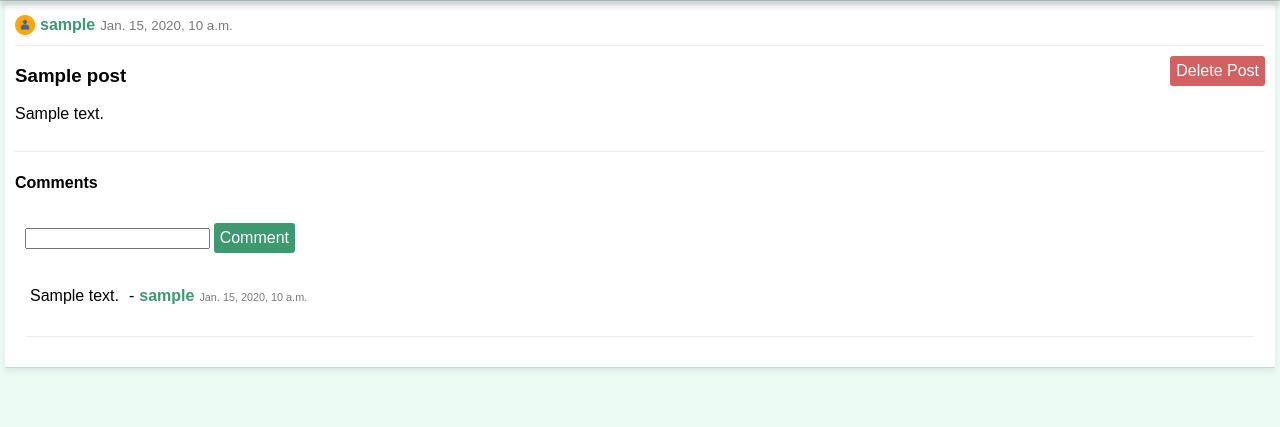
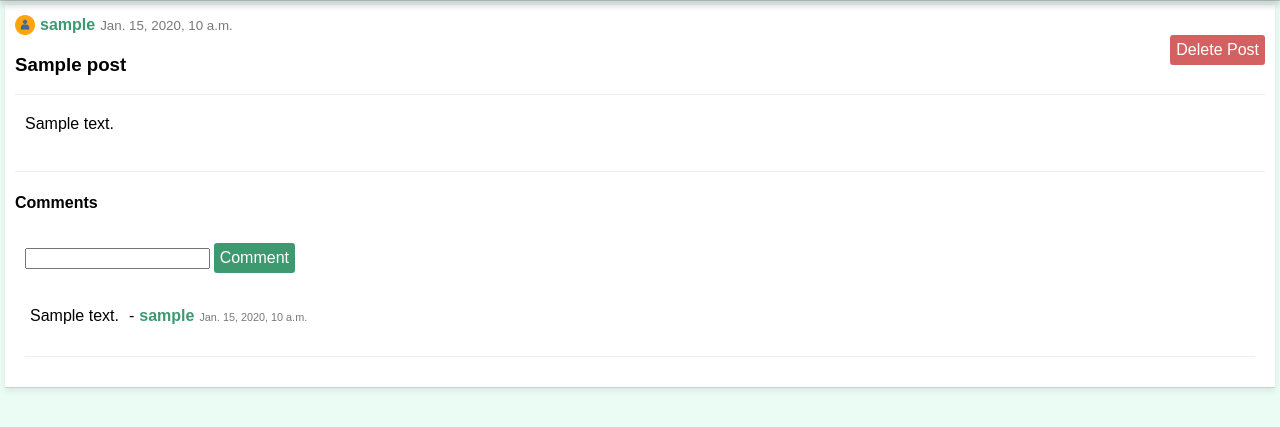
Before and after one commit to leevtori/CMPUT404-project, a Django app: page /posts/00000000-0000-0000-0000-000000000001 in a window 1280 px wide. Shown: the part 50-477 px from the top of the page. Run offline with Django 3.2, Linux system fonts and the light colour scheme; a user stored in the database is signed in; tables that the repository leaves empty hold one stand-in row (values such as "Sample post").

Commit message:
post content display

```diff
--- a/distributed_social_network/posts/templates/postview.html
+++ b/distributed_social_network/posts/templates/postview.html
@@ -178,7 +178,7 @@
         </div>
 
 
-        <hr>
+
 
         {% if user.username == post.author.username %}
         <form action={% url 'deletepost' pk=post.id %} method="get" style='float:right'>
@@ -188,7 +188,8 @@
 
 
         <h3>{{ post.title }}</h3>
-        <p>{{ post.comment }}</p>
+        <hr>
+        <div class='post_content'>
             {% if post.content_type == 'TXT' %}
                 <p>{{post.content}}</p>
             {% elif post.content_type == 'MKD' %}
@@ -198,7 +199,7 @@
             {% else %}
                 <img id="post_image">
             {% endif %}
-
+        </div>
 
 
         <hr>
--- a/distributed_social_network/static/css/post_detail.css
+++ b/distributed_social_network/static/css/post_detail.css
@@ -33,6 +33,10 @@
     cursor: pointer;
 }
 
+div.post_content{
+    padding:10px;
+}
+
 div.comments{
     padding: 10px;
     display:flex;
```
Lines whose indentation alone changed are shown as unchanged.
